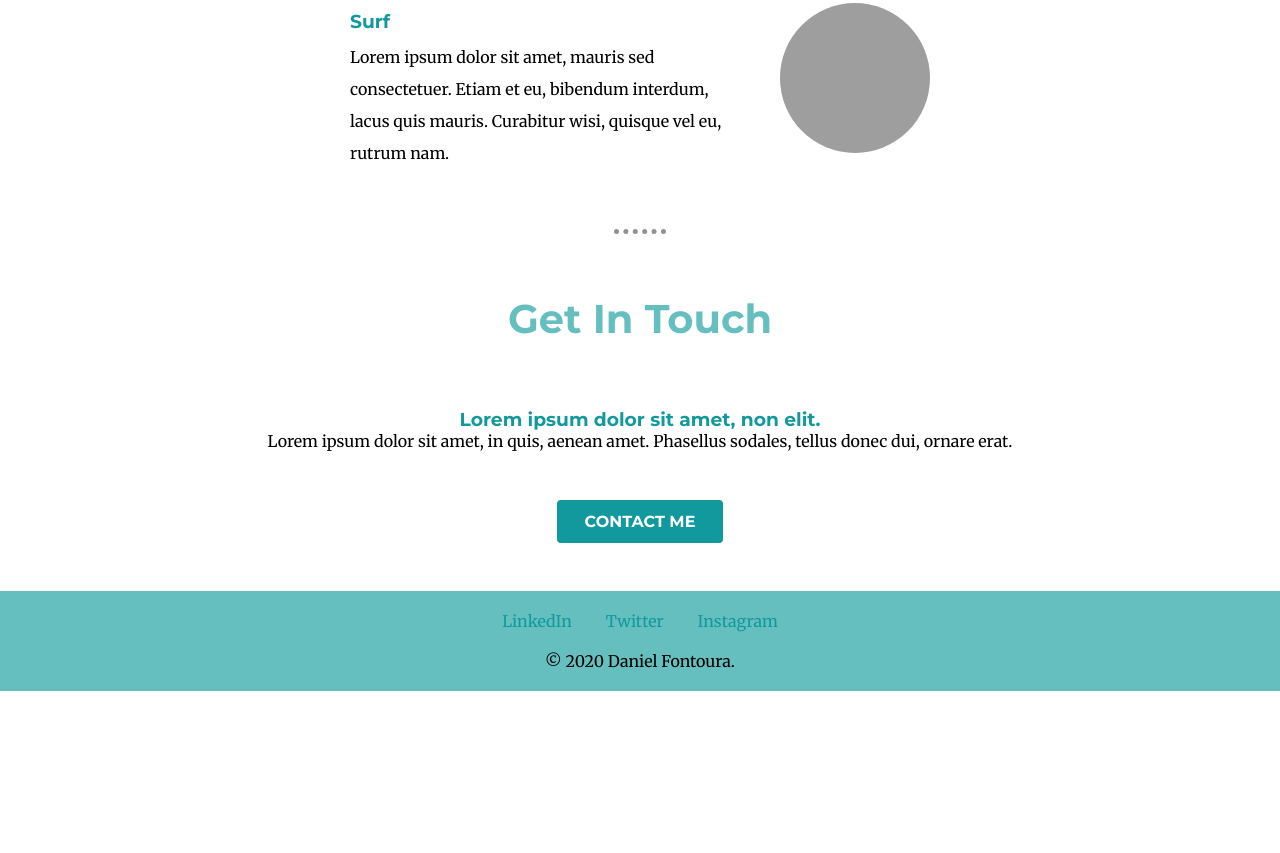
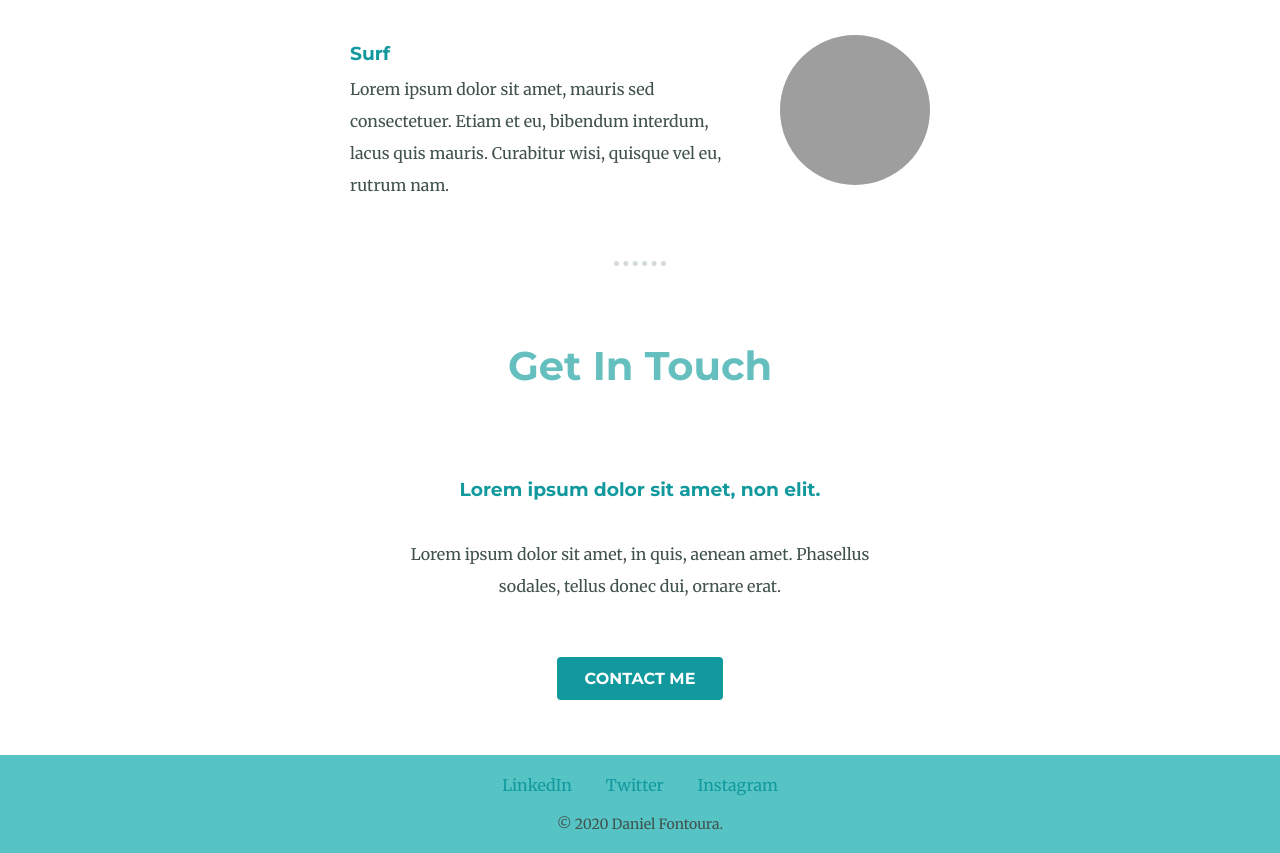
Before and after one commit to danielfontoura182/site_css, a plain HTML site: page index.html in a window 1280 px wide. Shown: the part 1780-2633 px from the top of the page. Before the commit the page ends 2471 px from the top, so only its background shows below. Drawn offline with Linux system fonts and the light colour scheme; grey boxes are pictures that could not be loaded.

Commit message:
Add files via upload

```diff
--- a/css/styles.css
+++ b/css/styles.css
@@ -8,6 +8,7 @@
 
 
 body {
+    color: #40514e;
     margin: 0;
     text-align: center;
     font-family: 'Merriweather', serif;
@@ -61,8 +62,11 @@ h3 {
     text-decoration: underline;
 }
 
+.contact-me,
 .profile {
     line-height: 2;
+    max-width: 40%;
+    margin: 0 auto;
 }
 
 .profile h2 {
@@ -80,6 +84,7 @@ h3 {
     margin-bottom: 0;
 }
 
+
 .contact-me h2 {
     margin-bottom: 65px;
 }
@@ -87,7 +92,7 @@ h3 {
 hr {
     border-style: none;
     border-top-style: dotted;
-    border-color: rgb(146, 146, 146);
+    border-color: #d3dbdb;
     border-width: 5px;
     width: 4%;
     margin: 0 auto;
@@ -125,6 +130,10 @@ hr {
     border-radius: 50%;
 }
 
+.contact-row p {
+    margin: 30px 0;
+}
+
 .contact-button {
     margin-top: 60px;
 }
@@ -139,8 +148,14 @@ hr {
     font-family: 'Montserrat', sans-serif;
 }
 
+.contact-button a:hover {
+    padding: 16px 32px;
+    background-color: rgb(56, 212, 218);
+    color: #40514e;
+}
+
 .bottom-container {
-    background-color: #66bfbf;
+    background-color: #56c4c4;
     padding: 20px;
 }
 
@@ -149,6 +164,12 @@ hr {
     margin: 0 15px;
 }
 
+.bottom-container a:hover {
+    text-decoration: underline;
+    color: white;
+}
+
 .bottom-container p {
     margin-top: 20px;
+    font-size: 14px;
 }
--- a/index.html
+++ b/index.html
@@ -43,7 +43,7 @@
                 <p>Lorem ipsum dolor sit amet, in quis, aenean amet. Phasellus sodales, tellus donec dui, ornare erat.</p>
           </div>
           <div class="contact-button">
-            <a href="mailto:fontouradaniel@hotmail.com">CONTACT ME</a>
+            <a class= "btn" href="mailto:fontouradaniel@hotmail.com">CONTACT ME</a>
           </div>
         </div>
       </div>
```
